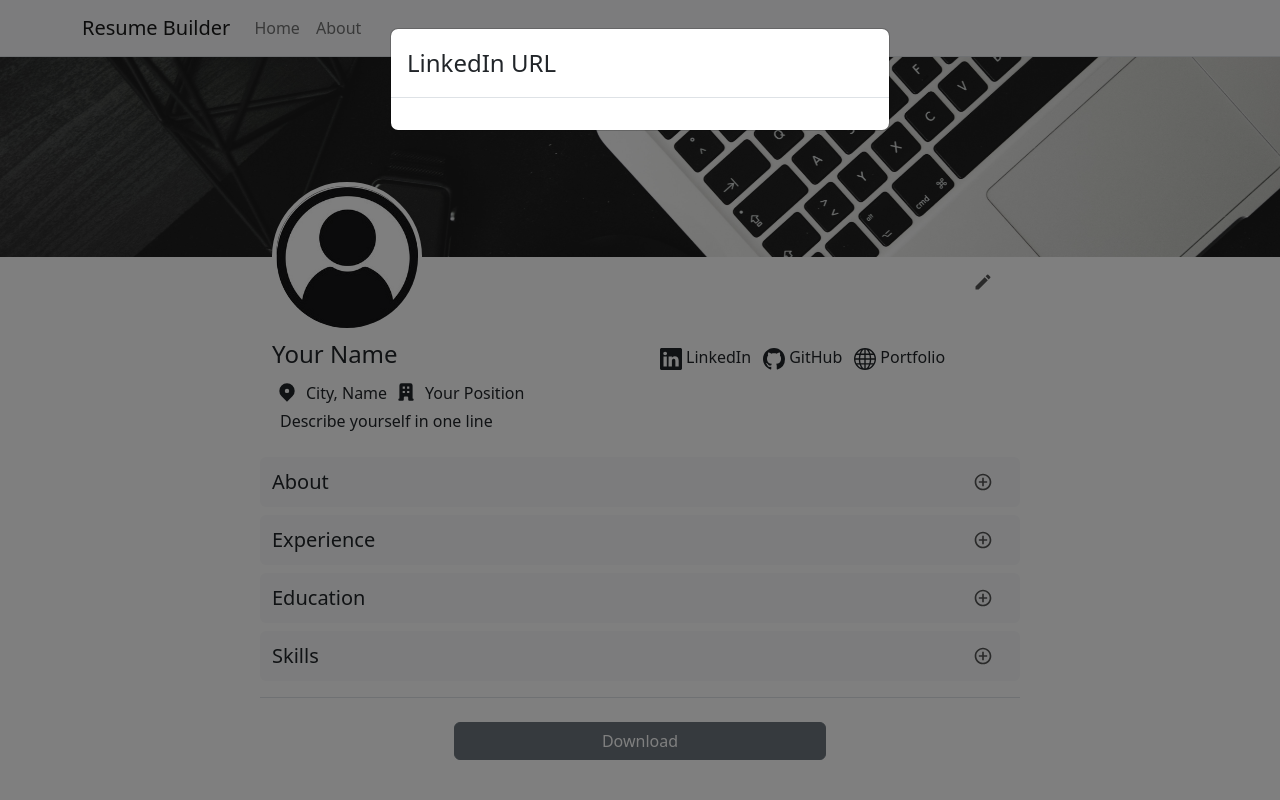
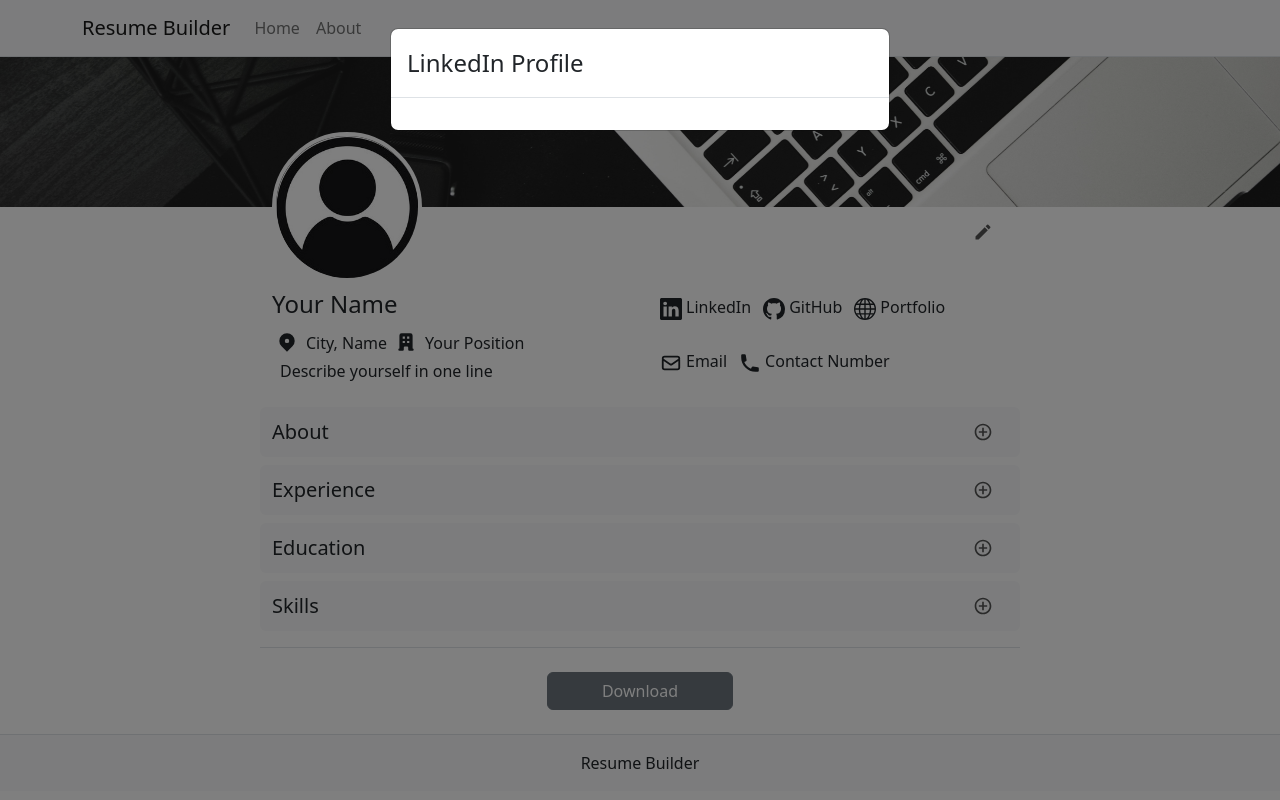
Before and after one commit to WarnerDemon/Resume-Builder, a React (Create React App) app: page / in a window 1280 px wide. Both pictures are taken after a click on the element "LinkedIn". Shown: the top 800 px of the page. Built offline with nearby package versions, Linux system fonts and the light colour scheme.

Commit message:
Profile Component Updated

```diff
--- a/src/App.css
+++ b/src/App.css
@@ -31,7 +31,7 @@ body {
 }
 /* ============================== */
 .top-image {
-  min-height: 200px;
+  min-height: 150px;
   background-image: url("../public/images/background-1.jpg");
   background-size: cover;
   background-repeat: no-repeat;
--- a/src/components/Profile.js
+++ b/src/components/Profile.js
@@ -2,7 +2,7 @@ import React, { Fragment, useState  } from 'react'
 import Row from 'react-bootstrap/Row';
 import Col from 'react-bootstrap/Col';
 import {MdEdit, MdClose} from 'react-icons/md';
-import {HiLocationMarker,HiOfficeBuilding} from 'react-icons/hi';
+import {HiLocationMarker,HiOfficeBuilding,HiOutlineMail,HiPhone} from 'react-icons/hi';
 import { BsGithub, BsLinkedin, BsGlobe} from 'react-icons/bs';
 import Modal from 'react-bootstrap/Modal';
 import Form from 'react-bootstrap/Form';
@@ -87,10 +87,12 @@ function Profile() {
                     <p className="px-2">{profile.tagline}</p>
                 </Col>
             </Col>
-            <Col md={4} sm={6} className="d-flex justify-content-start">
-                <p className="p-1 m-0" onClick={()=>handleAlertShow("LinkedIn",profile.linkedin)}><BsLinkedin size={30} className="p-1"/>LinkedIn</p>
-                <p className="p-1 m-0" onClick={()=>handleAlertShow("GitHub",profile.github)}><BsGithub size={30} className="p-1"/>GitHub</p>
+            <Col md={4} sm={6} className="d-flex flex-wrap">
+                <p className="p-1 m-0" onClick={()=>handleAlertShow("LinkedIn Profile",profile.linkedin)}><BsLinkedin size={30} className="p-1"/>LinkedIn</p>
+                <p className="p-1 m-0" onClick={()=>handleAlertShow("GitHub Profile",profile.github)}><BsGithub size={30} className="p-1"/>GitHub</p>
                 <p className="p-1 m-0" onClick={()=>handleAlertShow("Portfolio",profile.website)}><BsGlobe size={30} className="p-1"/>Portfolio</p>
+                <p className="p-1 m-0" onClick={()=>handleAlertShow("Email Address",profile.email)}><HiOutlineMail size={30} className="p-1"/>Email</p>
+                <p className="p-1 m-0" onClick={()=>handleAlertShow("Contact Number",profile.contact)}><HiPhone size={30} className="p-1"/>Contact Number</p>
             </Col>
 
         </Row>
@@ -113,6 +115,12 @@ function Profile() {
                     </Form.Group>
                     <Form.Group className="mb-3">
                         <Form.Control type="text" name="tagline" size="sm" placeholder="Describe yourself in one line" value={profile.tagline} onChange={handleProfile}/>
+                    </Form.Group>
+                    <Form.Group className="mb-3">
+                        <Form.Control type="email" name="email" size="sm" placeholder="Email Address" value={profile.email} onChange={handleProfile}/>
+                    </Form.Group>
+                    <Form.Group className="mb-3">
+                        <Form.Control type="number" name="contact" size="sm" placeholder="Contact Number" value={profile.contact} onChange={handleProfile}/>
                     </Form.Group>
                     <Form.Group className="mb-3">
                         <Form.Control type="text" name="github" size="sm" placeholder="GitHub Profile" value={profile.github} onChange={handleProfile}/>
@@ -138,7 +146,7 @@ function Profile() {
         </Modal>
         <Modal show={alert} onHide={handleAlertHide}>
             <Modal.Header>
-                <Modal.Title>{profileName} URL</Modal.Title>
+                <Modal.Title>{profileName}</Modal.Title>
             </Modal.Header>
             <Modal.Body>{profileURL}</Modal.Body>
         </Modal>
--- a/src/components/Resume.js
+++ b/src/components/Resume.js
@@ -11,7 +11,7 @@ function Resume() {
     <Fragment>
 
       <Container fluid className="p-0 top-image"></Container>
-      <Container className="min-vh-100">
+      <Container>
 
         <Profile></Profile>
 
@@ -25,7 +25,7 @@ function Resume() {
 
 
 
-        <div className="d-grid col-4 mx-auto my-4">
+        <div className="d-grid col-2 mx-auto my-4">
           <button className="btn btn-secondary" type="button">Download</button>
         </div>
 
--- a/src/state/reducers/profileReducer.js
+++ b/src/state/reducers/profileReducer.js
@@ -4,6 +4,8 @@ const profileReducer = (profile={
     github: "",
     linkedin: "",
     website: "",
+    email: "",
+    contact: "",
     position: "Your Position",
     tagline: "Describe yourself in one line"
 }, action) => {
```
